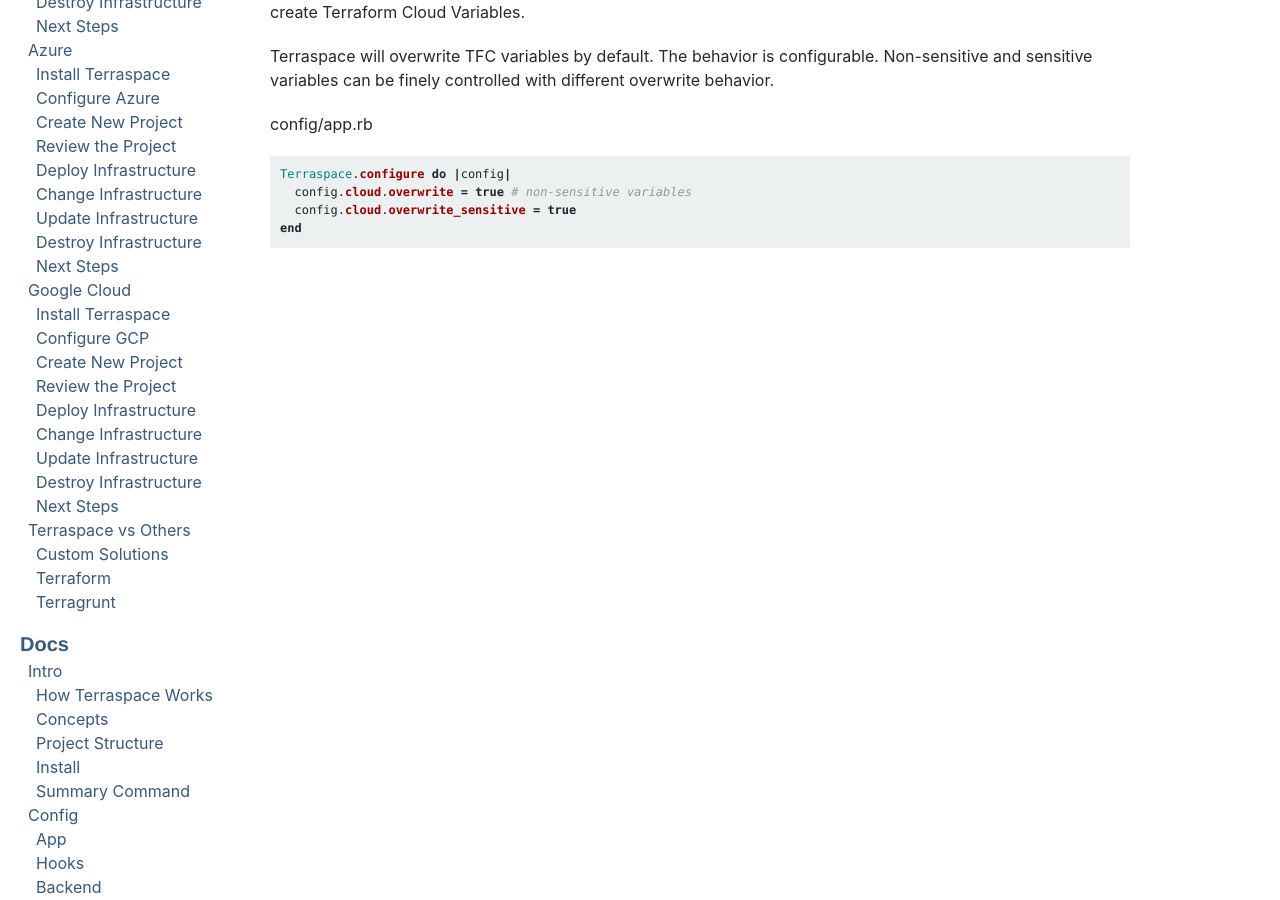
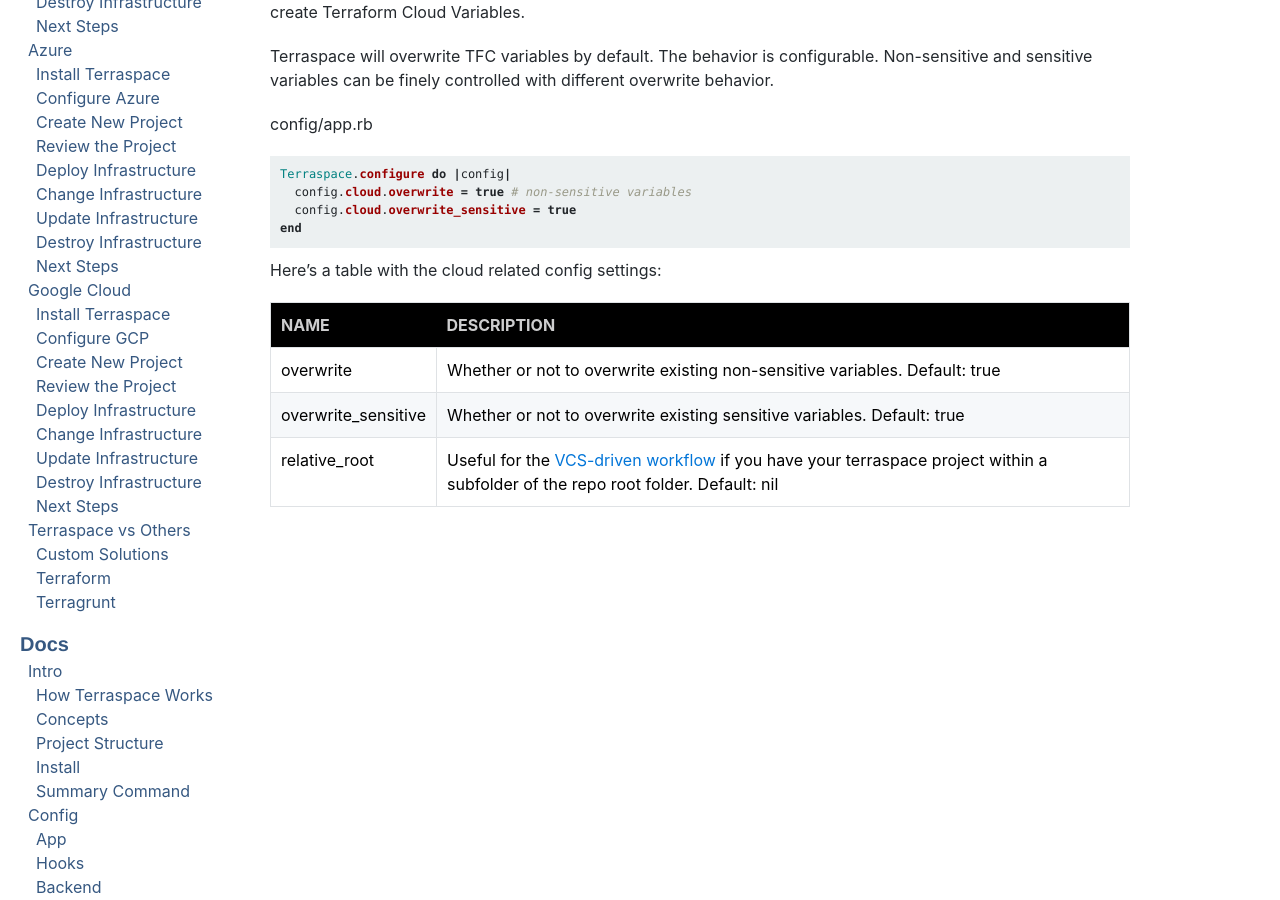
Before and after one commit to boltops-tools/terraspace-docs, a Jekyll site: the page built from _docs/cloud/config.md, in a window 1280 px wide and 900 px high, scrolled down 334 px. Built offline with Jekyll 4.4.1, drawn with Linux system fonts in a browser that asks for light colours; a script that is not in the unit is left out.

Commit message:
fix grammar

````diff
--- a/_docs/cloud/config.md
+++ b/_docs/cloud/config.md
@@ -18,3 +18,11 @@
   config.cloud.overwrite_sensitive = true
 end
 ```
+
+Here's a table with the cloud related config settings:
+
+Name | Description
+--- | ---
+overwrite | Whether or not to overwrite existing non-sensitive variables. Default: true
+overwrite_sensitive | Whether or not to overwrite existing sensitive variables. Default: true
+relative_root | Useful for the [VCS-driven workflow]({% link _docs/cloud/workflows/vcs.md %}) if you have your terraspace project within a subfolder of the repo root folder. Default: nil
````
Also changed, not shown: _includes/intro/features.md (+2 -2 lines), support.md (+1 -1 lines).
